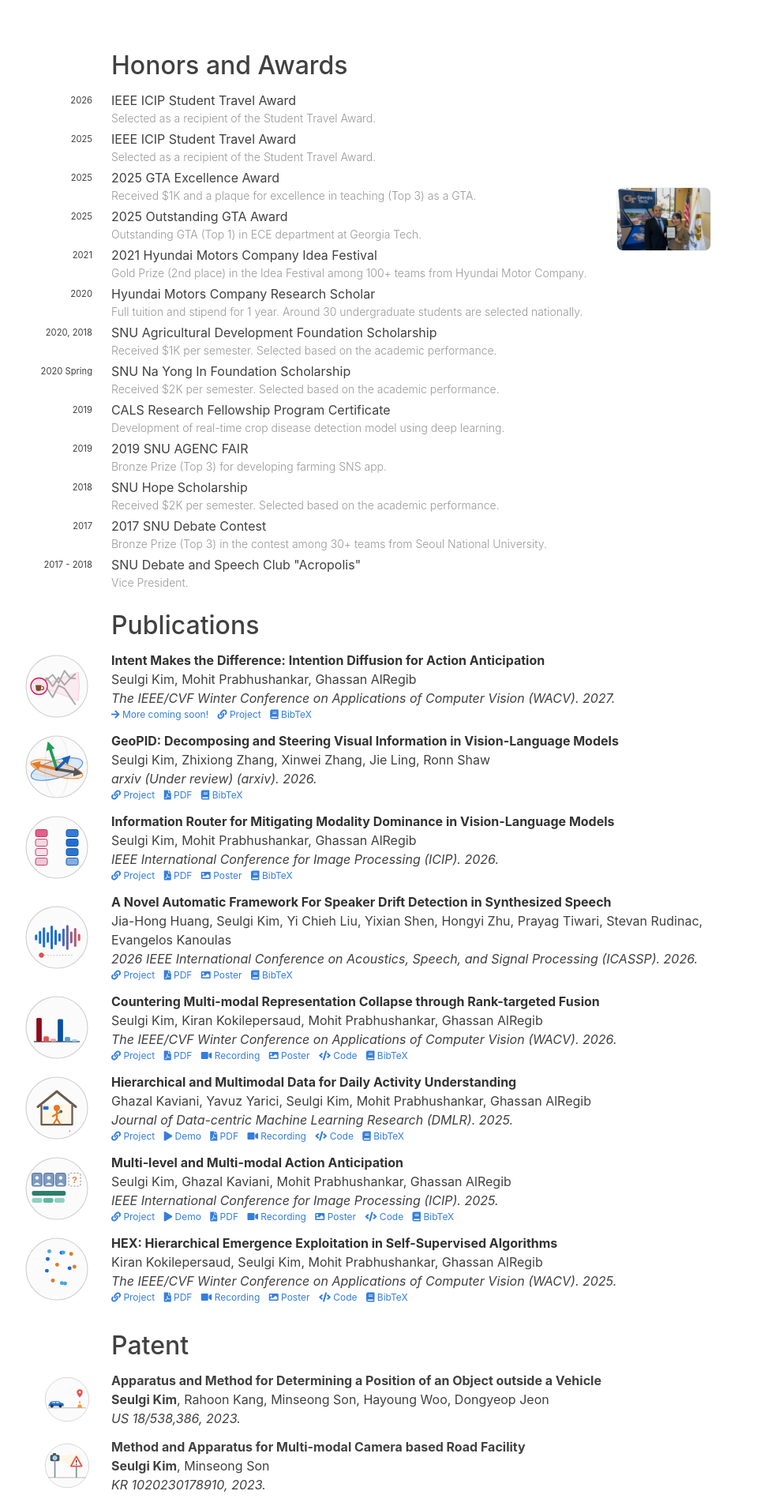
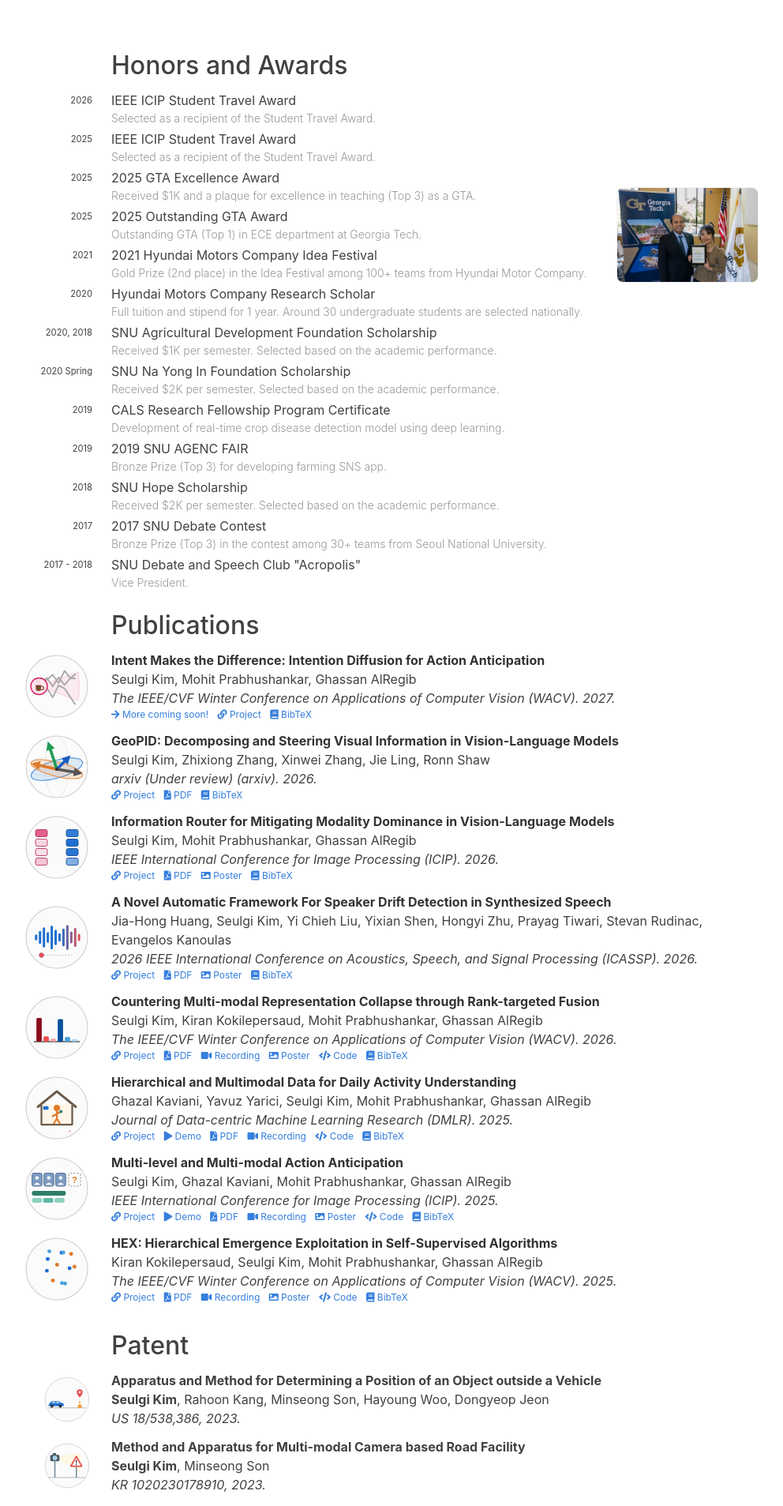
Before and after one commit to skvictoria/skvictoria.github.io, a Jekyll site: the page built from cv.md, in a window 1280 px wide. Shown: the part 1660-3567 px from the top of the page at 79% size, without its empty margins (191-1183 px from the left). Built offline with Jekyll 4.4.1, drawn with Linux system fonts in a browser that asks for light colours; nearby versions of some CDN libraries; some web fonts are replaced.

Commit message:
Enlarge news photos to 180px
Co-Authored-By: Claude Opus 5.5 (1M context) <noreply@anthropic.com>

```diff
--- a/_sass/_cv.scss
+++ b/_sass/_cv.scss
@@ -154,7 +154,7 @@
 	grid-column: gutter-start / screen-end !important;
 	justify-self: start;
 	align-self: start;
-	width: 120px;
+	width: 180px;
 	height: 0;
 }
 
```
